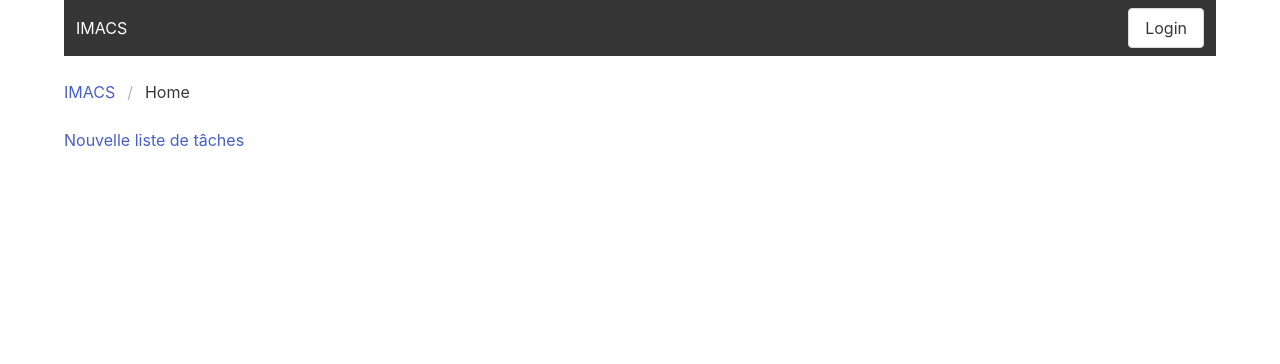
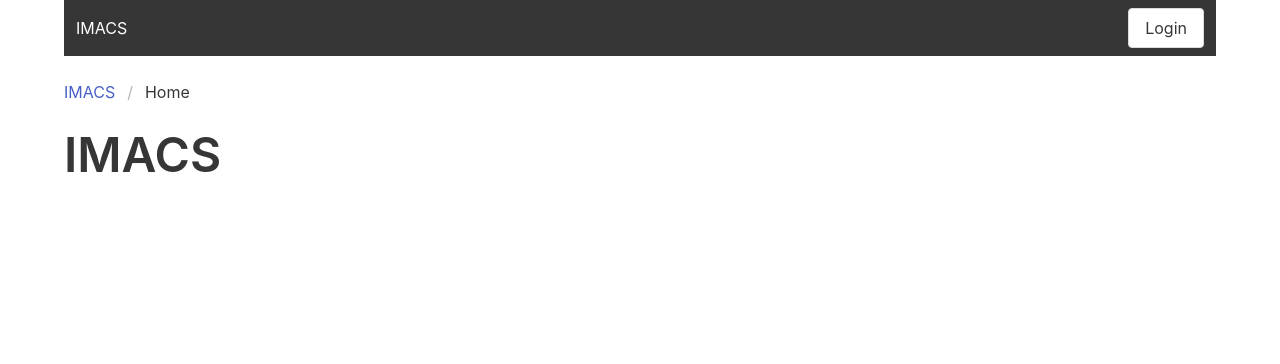
Before and after one commit to TWal/imacs, a Django app: page / in a window 1280 px wide. Shown: the top 364 px of the page. Run offline with Django 3.2, Linux system fonts and the light colour scheme.

Commit message:
Force the user to be logged to create a new TaskList

```diff
--- a/imacs/settings/app_settings.py
+++ b/imacs/settings/app_settings.py
@@ -95,5 +95,6 @@ STATIC_URL = '/static/'
 
 DEFAULT_AUTO_FIELD = 'django.db.models.BigAutoField'
 
+LOGIN_URL = '/login'
 LOGIN_REDIRECT_URL = '/'
 LOGOUT_REDIRECT_URL = '/'
--- a/imacs_app/templates/imacs_app/task_list_list.html
+++ b/imacs_app/templates/imacs_app/task_list_list.html
@@ -6,8 +6,14 @@
 {% endblock %}
 
 {% block content %}
-<a href="{% url 'imacs_app:task_list_create' %}">Nouvelle liste de tâches</a> <br /> <br />
-{% for task_list in task_lists %}
-    <a href="{% url 'imacs_app:task_list_todo' task_list.id %}">{{ task_list.name }}</a> <br />
-{% endfor %}
+{% if user.is_authenticated %}
+    <a class="button is-primary" href="{% url 'imacs_app:task_list_create' %}">Nouvelle liste de tâches</a> <br /> <br />
+    <ul>
+    {% for task_list in task_lists %}
+        <li><a href="{% url 'imacs_app:task_list_todo' task_list.id %}">{{ task_list.name }}</a></li>
+    {% endfor %}
+    </ul>
+{% else %}
+    <h1 class="title is-1"> IMACS </h1>
+{% endif %}
 {% endblock %}
--- a/imacs_app/views.py
+++ b/imacs_app/views.py
@@ -5,7 +5,7 @@ from django.views import generic
 from django.forms import models as model_forms
 from django import forms
 from django.contrib import auth
-from django.contrib.auth.mixins import UserPassesTestMixin
+from django.contrib.auth.mixins import UserPassesTestMixin, LoginRequiredMixin
 
 from .models import TaskList, TaskCategory, Task, TaskDone
 
@@ -38,7 +38,7 @@ class TaskListList(generic.ListView):
         else:
             return []
 
-class TaskListCreate(generic.edit.CreateView):
+class TaskListCreate(LoginRequiredMixin, generic.edit.CreateView):
     model = TaskList
     template_name = 'imacs_app/task_list_create.html'
     fields = ['name']
```
